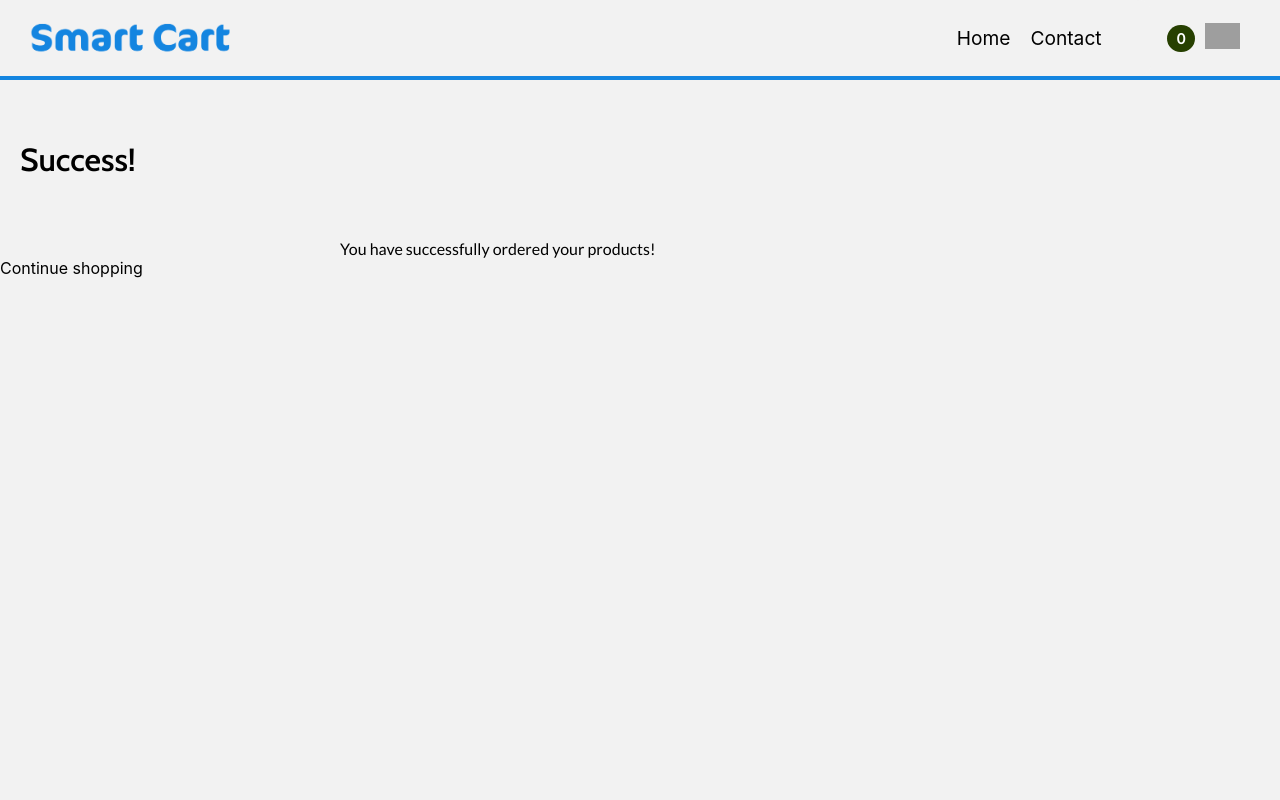
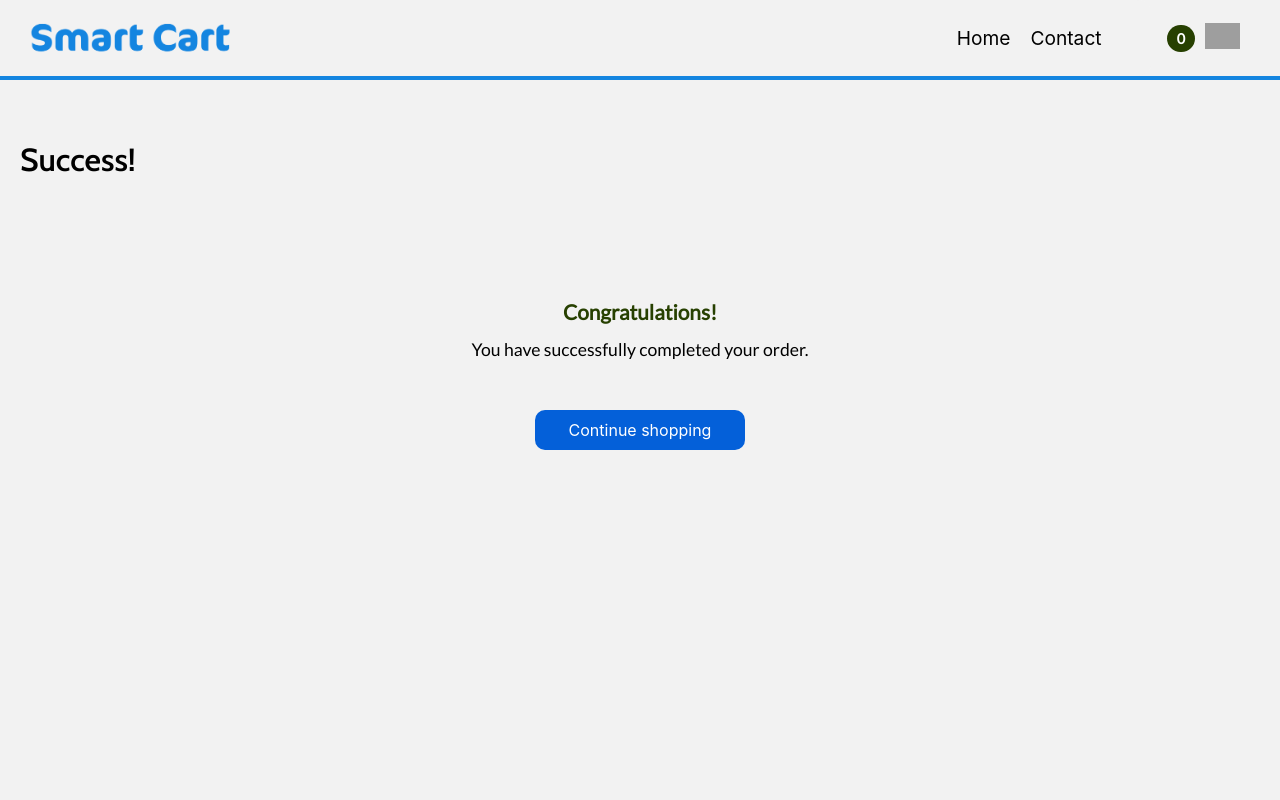
Before and after one commit to S10ANDK/Smart-Cart, a React (Create React App) app: page /checkout-success in a window 1280 px wide. Shown: the top 800 px of the page. Built offline with nearby package versions, Linux system fonts and the light colour scheme; grey boxes are pictures that could not be loaded; a web font is replaced by a local one.

Commit message:
Added more styling to cart pages

```diff
--- a/src/components/Cart/index.jsx
+++ b/src/components/Cart/index.jsx
@@ -32,7 +32,12 @@ function Cart() {
   };
 
   const handleCheckout = () => {
-    console.log('Cart contents:', cart);
+    console.log(
+      'Cart contents:',
+      cart,
+      'total price:',
+      calculateTotalPrice(cartItemsWithQuantity).toFixed(2)
+    );
     clearCart();
   };
 
@@ -41,6 +46,7 @@ function Cart() {
   return (
     <Div>
       <h1>Cart</h1>
+      <S.CartContainer>
         <S.ProductsList>
           {cart.length > 0 && (
             <S.ClearCartButtonContainer>
@@ -63,7 +69,7 @@ function Cart() {
                     x
                   </S.RemoveButton>
                   <p>Quantity: {item.quantity}</p>
-                <S.Price>Price: {item.discountedPrice} NOK</S.Price>
+                  <S.Price>{item.discountedPrice} NOK</S.Price>
                   {/* <p>
                 Total: {(item.discountedPrice * item.quantity).toFixed(2)} NOK
               </p> */}
@@ -75,17 +81,26 @@ function Cart() {
 
         {cart.length > 0 && (
           <>
-          <p>
-            Total price: {calculateTotalPrice(cartItemsWithQuantity).toFixed(2)}{' '}
-            NOK
-          </p>
+            <S.TotalContainer>
+              <S.TotalPrice>
+                Total price:
+                <span>
+                  {' '}
+                  {calculateTotalPrice(cartItemsWithQuantity).toFixed(2)} NOK
+                </span>
+              </S.TotalPrice>
               <S.CheckoutButtonContainer>
-            <S.CheckoutButton to={'/checkout-success'} onClick={handleCheckout}>
+                <S.CheckoutButton
+                  to={'/checkout-success'}
+                  onClick={handleCheckout}
+                >
                   Checkout
                 </S.CheckoutButton>
               </S.CheckoutButtonContainer>
+            </S.TotalContainer>
           </>
         )}
+      </S.CartContainer>
     </Div>
   );
 }
--- a/src/components/Cart/index.styled.jsx
+++ b/src/components/Cart/index.styled.jsx
@@ -1,8 +1,18 @@
 import { Link } from 'react-router-dom';
 import styled from 'styled-components';
 
+export const CartContainer = styled.div`
+  display: flex;
+  flex-direction: column;
+
+  @media (min-width: 1000px) {
+    flex-direction: row;
+  }
+`;
+
 export const ProductsList = styled.div`
   margin: auto auto 20px auto;
+  width: 100%;
   max-width: 500px;
 `;
 
@@ -27,7 +37,7 @@ export const ClearCartButton = styled.button`
   color: ${(props) => props.theme.color.white};
   font-size: 1rem;
   padding: 5px 10px;
-  margin-bottom: 20px;
+  margin-bottom: 30px;
   cursor: pointer;
 `;
 
@@ -35,7 +45,7 @@ export const ProductContainer = styled.div`
   display: grid;
   grid-template-columns: 1fr 1fr;
   padding: 10px 20px 30px;
-  border: 1px solid #707070;
+  border: 1px solid #7d7d7d;
   border-radius: 5px;
   margin-bottom: 20px;
 `;
@@ -79,12 +89,38 @@ export const RemoveButton = styled.button`
 `;
 
 export const Price = styled.p`
-  font-size: 1.1rem;
   font-weight: 600;
 `;
 
-export const CheckoutButtonContainer = styled.p`
-  margin: 20px;
+export const TotalContainer = styled.div`
+  text-align: center;
+  width: 100%;
+  max-width: 500px;
+  margin: auto;
+
+  @media (min-width: 1000px) {
+    margin: 55px auto auto;
+  }
+`;
+
+export const TotalPrice = styled.p`
+  text-align: center;
+  border-bottom: 1px solid #333;
+  max-width: 300px;
+  margin-top: 40px;
+  padding-bottom: 20px;
+
+  span {
+    display: block;
+    margin-top: 10px;
+    font-size: 1.1rem;
+    font-weight: 600;
+  }
+`;
+
+export const CheckoutButtonContainer = styled.div`
+  margin: 50px auto;
+  text-align: center;
 `;
 
 export const CheckoutButton = styled(Link)`
@@ -93,4 +129,9 @@ export const CheckoutButton = styled(Link)`
   padding: 10px 20px;
   border-radius: 10px;
   margin-top: 30px;
+  transition: 0.3s ease-in-out;
+
+  :hover {
+    background: #a8c485;
+  }
 `;
--- a/src/components/CheckoutSuccess/index.jsx
+++ b/src/components/CheckoutSuccess/index.jsx
@@ -1,13 +1,20 @@
 import React from 'react';
 import Div from '../defaultStyles/Div';
-import { Link } from 'react-router-dom';
+import * as S from './index.styled';
 
 function CheckoutSuccess() {
   return (
     <Div>
       <h1>Success!</h1>
-      <p>You have successfully ordered your products!</p>
-      <Link to={'/'}>Continue shopping</Link>
+      <S.SuccessContainer>
+        <S.SuccessMessage>
+          Congratulations!{' '}
+          <span>You have successfully completed your order.</span>
+        </S.SuccessMessage>
+        <S.ContinueShoppingLink to={'/'}>
+          Continue shopping
+        </S.ContinueShoppingLink>
+      </S.SuccessContainer>
     </Div>
   );
 }
--- a/src/components/CheckoutSuccess/index.styled.jsx
+++ b/src/components/CheckoutSuccess/index.styled.jsx
@@ -0,0 +1,37 @@
+import styled from 'styled-components';
+import { Link } from 'react-router-dom';
+
+export const SuccessContainer = styled.div`
+  text-align: center;
+  margin-top: 120px;
+`;
+
+export const SuccessMessage = styled.p`
+  font-size: 1.3rem;
+  font-weight: 600;
+  color: ${(props) => props.theme.color.accentTwo};
+
+  span {
+    color: ${(props) => props.theme.color.black};
+    font-weight: 400;
+    margin-top: 15px;
+    font-size: 1.1rem;
+    display: block;
+  }
+`;
+
+export const ContinueShoppingLink = styled(Link)`
+  display: block;
+  text-align: center;
+  width: 170px;
+  background: ${(props) => props.theme.color.secondary};
+  color: ${(props) => props.theme.color.white} !important;
+  padding: 10px 20px;
+  border-radius: 10px;
+  margin: 50px auto;
+  transition: 0.3s ease-in-out;
+
+  :hover {
+    background: ${(props) => props.theme.color.accentTwo};
+  }
+`;
```
Lines whose indentation alone changed are shown as unchanged.
